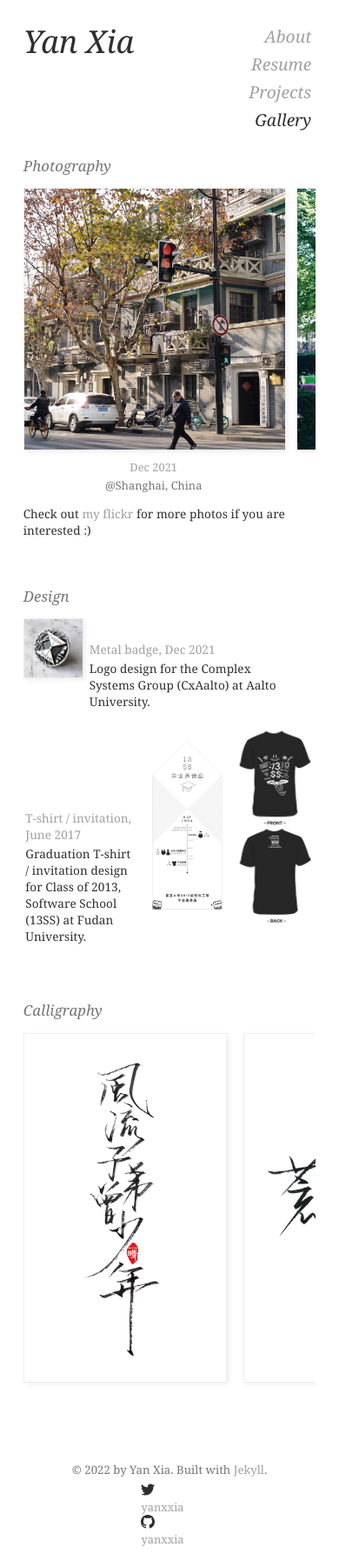
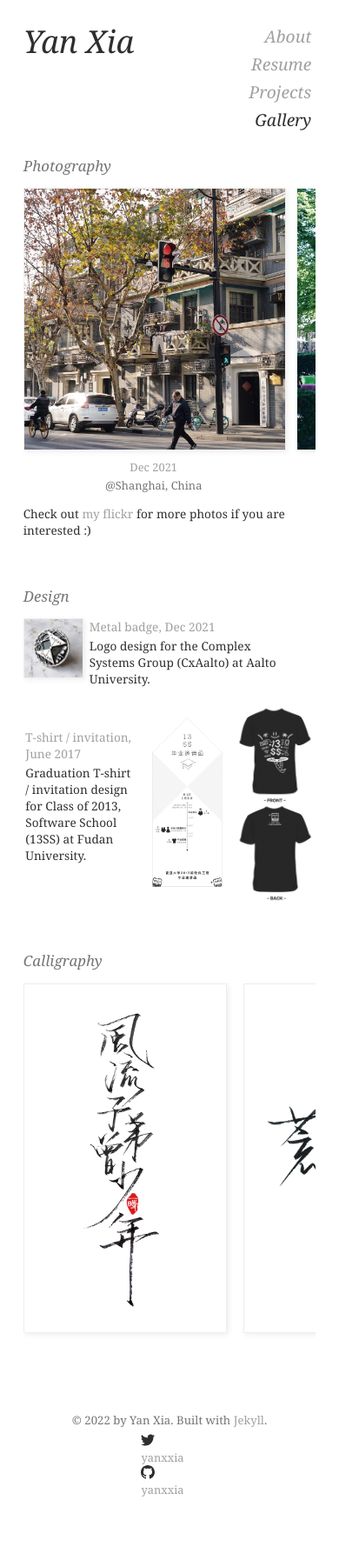
Before and after one commit to yanxxia/yanxxia.github.io, a Jekyll site: the page built from gallery.html, in a window 390 px wide. Shown: the whole page at 87% size. Built offline with Jekyll 4.4.1, drawn with Linux system fonts in a browser that asks for light colours; after the commit the page ends 1737 px from its top, so only the background shows below that.

Commit message:
Update styling for mobile

```diff
--- a/_sass/main.scss
+++ b/_sass/main.scss
@@ -113,8 +113,8 @@
 }
 
 .time-div {
-  width: 21%;
-  margin-right: 2%;
+  width: 20%;
+  margin-right: 3%;
   height: 100%;
   float: left;
   font-style: italic;
@@ -481,4 +481,12 @@
     margin-right: 5%;
     width: 90%;
   }
+
+  .design-time {
+    margin-top: 0%;
+  }
+
+  .design-description-div.ss {
+    margin-top: 9%;
+  }
 }
```
Also changed, not shown: 2 other files.
